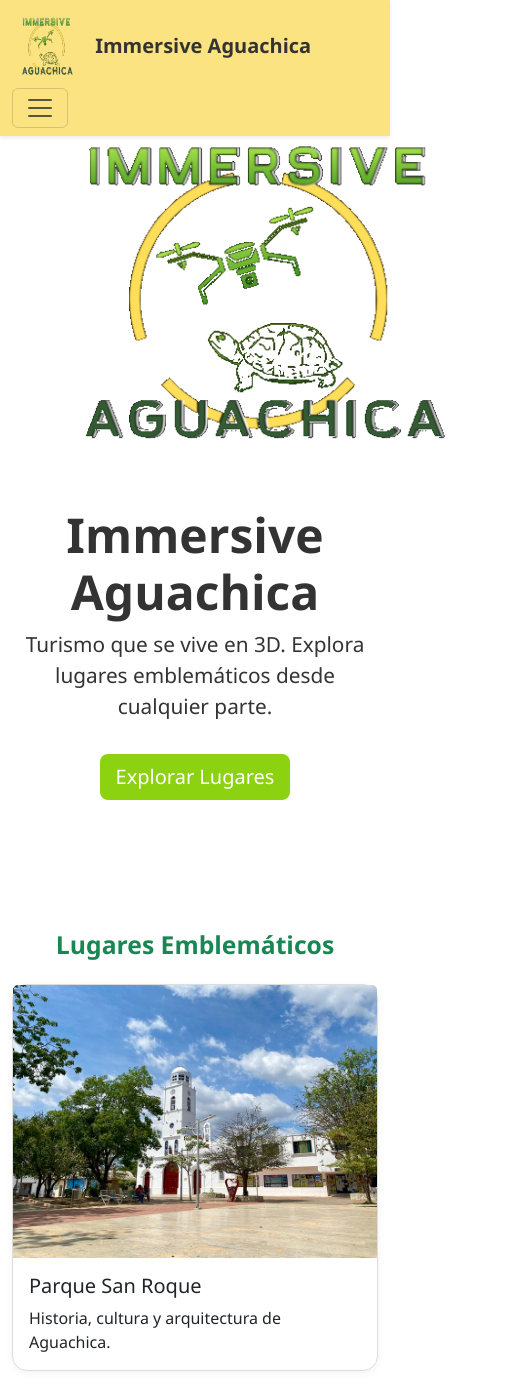
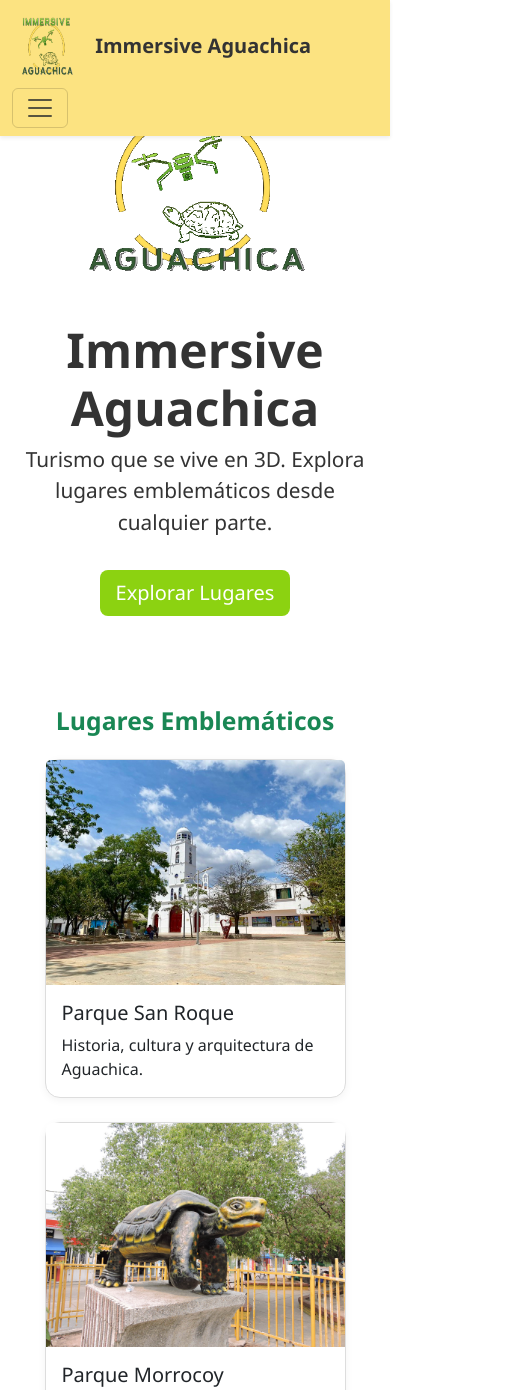
Before and after one commit to ImdannyGR/myProyectoDeAula2025, a website: page index.html in a window 390 px wide. Shown: the top 1390 px of the page, 512 px wide, since content can reach past the window. Drawn offline with nearby package versions, Linux system fonts and the light colour scheme.

Commit message:
diseño para moviles

```diff
--- a/index.html
+++ b/index.html
@@ -4,9 +4,7 @@
   <meta charset="UTF-8">
   <meta name="viewport" content="width=device-width, initial-scale=1">
   <title>Immersive Aguachica</title>
-  <!-- Si lo pones en public/images/ -->
-<link rel="icon" type="image/png" href="img/favicon.png">
-
+  <link rel="icon" type="image/png" href="img/favicon.png">
   <link href="https://cdn.jsdelivr.net/npm/bootstrap@5.3.0/dist/css/bootstrap.min.css" rel="stylesheet">
   <style>
     :root {
@@ -35,6 +33,12 @@
       color: var(--gris-texto);
       padding: 120px 0 80px;
       text-align: center;
+    }
+
+    @media (max-width: 576px) {
+      .hero {
+        padding: 80px 0 40px;
+      }
     }
 
     .hero h1 {
@@ -75,6 +79,10 @@
       padding: 20px 0;
       text-align: center;
     }
+
+     .logo-ajustada {
+    max-width: 300px;
+  }
   </style>
 </head>
 <body>
@@ -85,15 +93,9 @@
     <a class="navbar-brand" href="#">
       <img src="img/logo.png" alt="Logo" width="70" height="70" class="me-2"> Immersive Aguachica
     </a>
-   <button
-  class="navbar-toggler"
-  type="button"
-  data-bs-toggle="collapse"
-  data-bs-target="#navmenu"
-  title="Mostrar menú"
->
-  <span class="navbar-toggler-icon"></span>
-</button>
+    <button class="navbar-toggler" type="button" data-bs-toggle="collapse" data-bs-target="#navmenu" title="Mostrar menú">
+      <span class="navbar-toggler-icon"></span>
+    </button>
 
     <div class="collapse navbar-collapse" id="navmenu">
       <ul class="navbar-nav ms-auto">
@@ -109,7 +111,7 @@
 <!-- HERO -->
 <header class="hero" id="inicio">
   <div class="container">
-    <img src="img/logo.png" alt="Logo" width="500" class="mb-4">
+   <img src="img/logo.png" alt="Logo" class="mb-4 img-fluid logo-ajustada">
     <h1>Immersive Aguachica</h1>
     <p>Turismo que se vive en 3D. Explora lugares emblemáticos desde cualquier parte.</p>
     <a href="#lugares" class="btn btn-principal btn-lg mt-3">Explorar Lugares</a>
@@ -120,7 +122,7 @@
 <section class="container" id="lugares">
   <h2 class="section-title text-center text-success">Lugares Emblemáticos</h2>
   <div class="row justify-content-center mt-4">
-    <div class="col-md-4 mb-4">
+    <div class="col-10 col-sm-6 col-md-4 mb-4">
       <div class="card card-custom">
         <img src="img/sanroque.jpg" class="card-img-top" alt="Lugar 1">
         <div class="card-body">
@@ -129,7 +131,7 @@
         </div>
       </div>
     </div>
-    <div class="col-md-4 mb-4">
+    <div class="col-10 col-sm-6 col-md-4 mb-4">
       <div class="card card-custom">
         <img src="img/morrocoy.png" class="card-img-top" alt="Lugar 2">
         <div class="card-body">
@@ -154,7 +156,7 @@
 
 <!-- CONTACTO -->
 <section class="container py-5" id="contacto">
-  <div class="container mt-5">
+  <div class="container mt-5 text-center text-md-start">
     <h2 class="text-center text-success">Contáctanos</h2>
     <form action="/contacto" method="POST" class="mt-4">
       <div class="mb-3">
```
